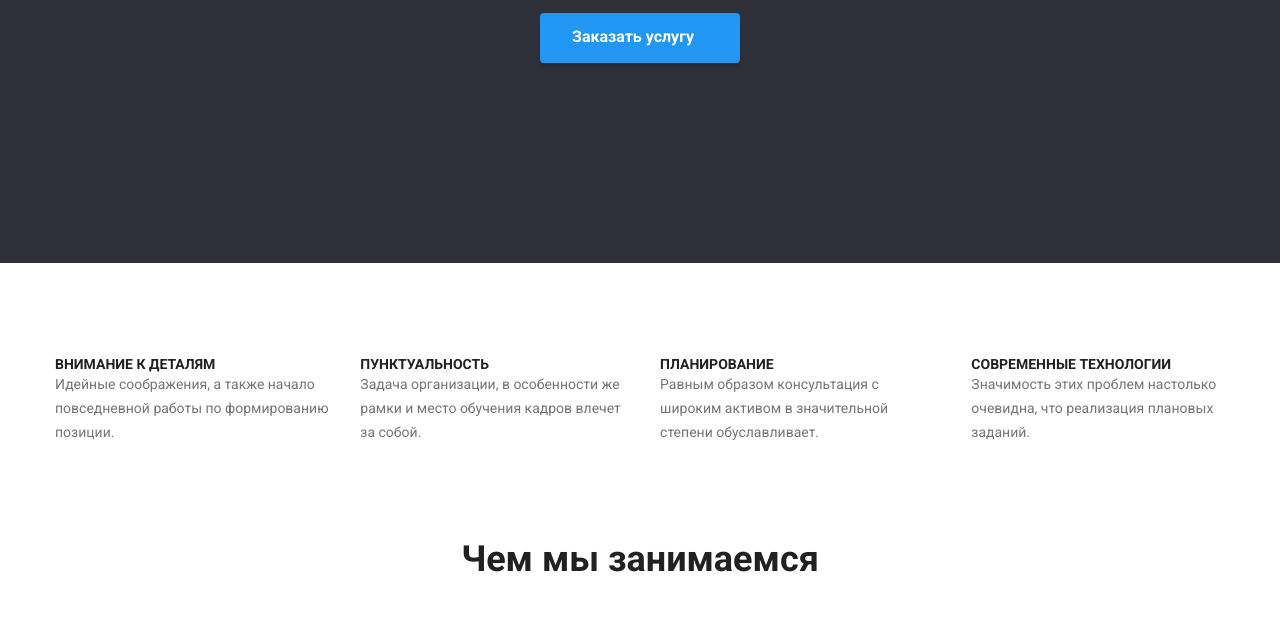
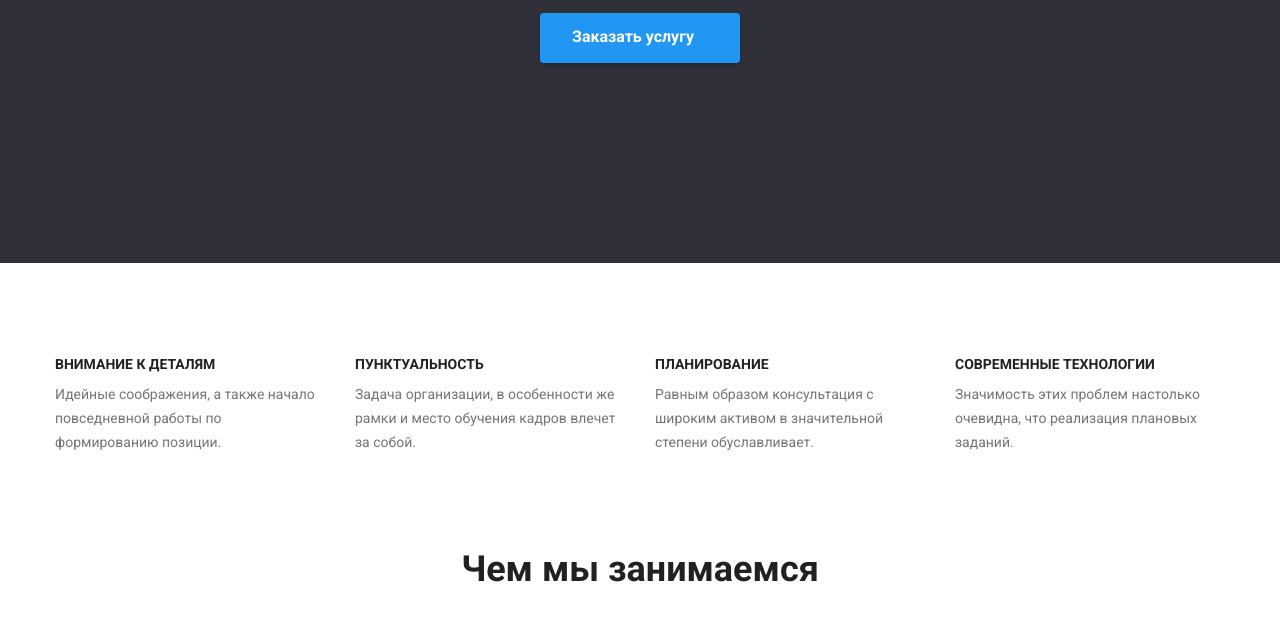
Before and after one commit to chetkiy777/goit-markup-hw-03, a website: page index.html in a window 1280 px wide. Shown: the part 418-1045 px from the top of the page. Drawn offline with Linux system fonts and the light colour scheme.

Commit message:
correct list-items 270px

```diff
--- a/css/style.css
+++ b/css/style.css
@@ -193,9 +193,11 @@ h2 {
 }
 
 .about-item {
+  display: inline-block;
   font-size: 14px;
   line-height: 1.7;
   color: var(--secondary-text-color);
+  width: calc(100% / 4);
 }
 
 .about-item-title {
@@ -204,6 +206,7 @@ h2 {
   line-height: 1.14;
   text-transform: uppercase;
   color: var(--main-text-color);
+  margin-bottom: 10px;
 }
 
 .about-item + .about-item {
```
